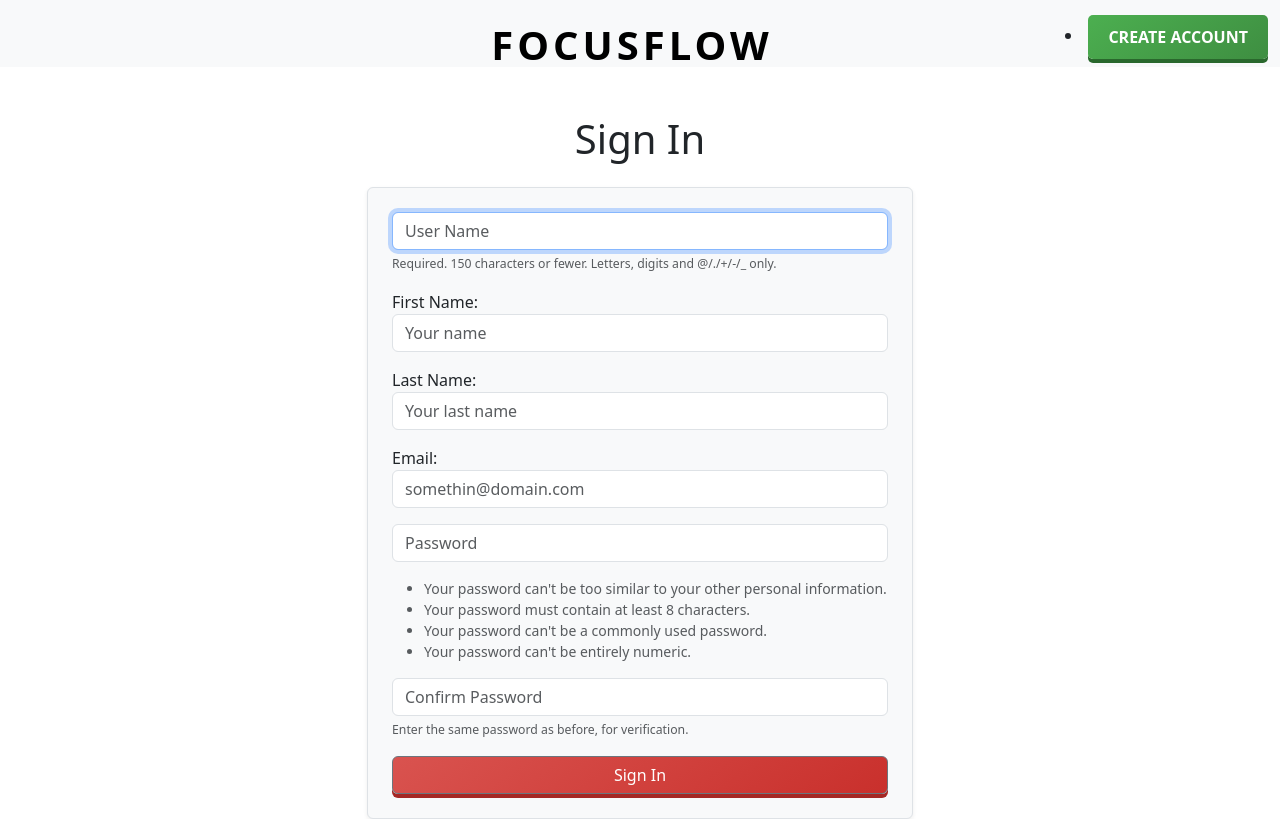
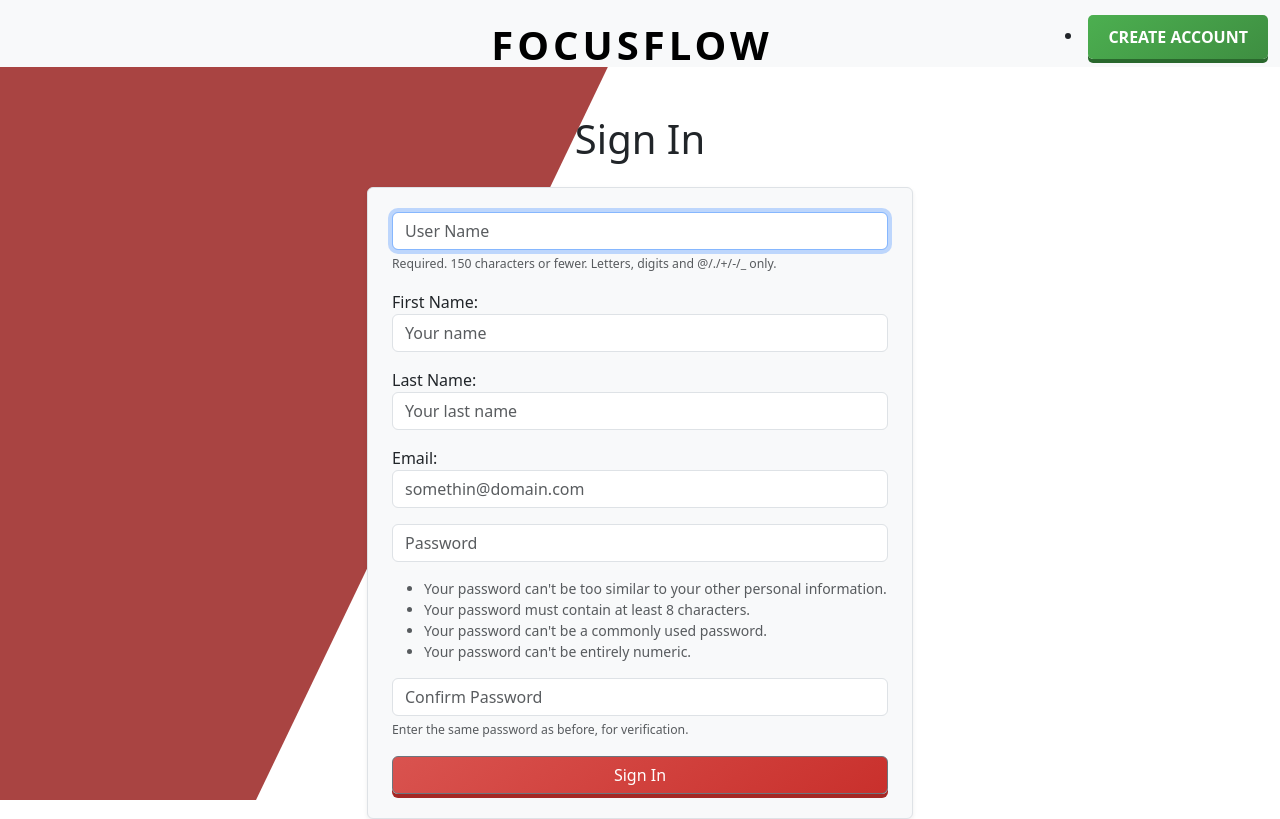
Before and after one commit to KaceyStarr/CSCI3340, a Django app: page /register/ in a window 1280 px wide. Run offline with Django 5.2, Linux system fonts and the light colour scheme.

Commit message:
registerHTMLRedShape

```diff
--- a/app/templates/register.html
+++ b/app/templates/register.html
@@ -1,6 +1,22 @@
 {% extends 'base.html' %}
 {% block content %}
-<div class="container mt-5">
+
+<style>
+  .red-shape {
+    position: absolute;
+    top: 0;
+    left: 0;
+    width: 100%;
+    height: 100vh;
+    background: #a94442;
+    clip-path: polygon(0 0, 50% 0, 20% 100%, 0 100%);
+    z-index: -1;
+  }
+</style>
+
+<div class="red-shape"></div> <!-- Red Shape Background -->
+
+<div class="container mt-5 position-relative" style="z-index: 1;">
     <div class="row justify-content-center">
         <div class="col-md-6">
             <div class="text-center mb-4">
@@ -31,4 +47,5 @@
         </div>
     </div>
 </div>
+
 {% endblock %}
```
